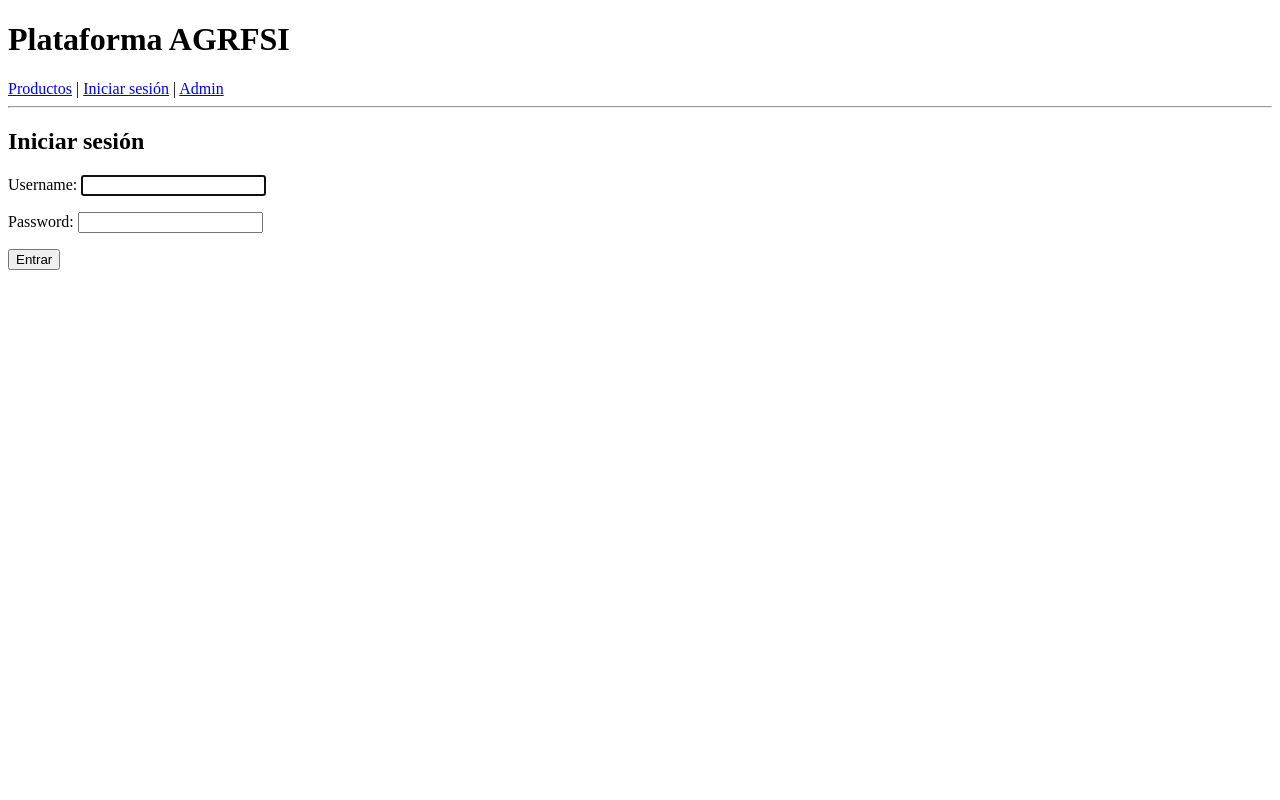
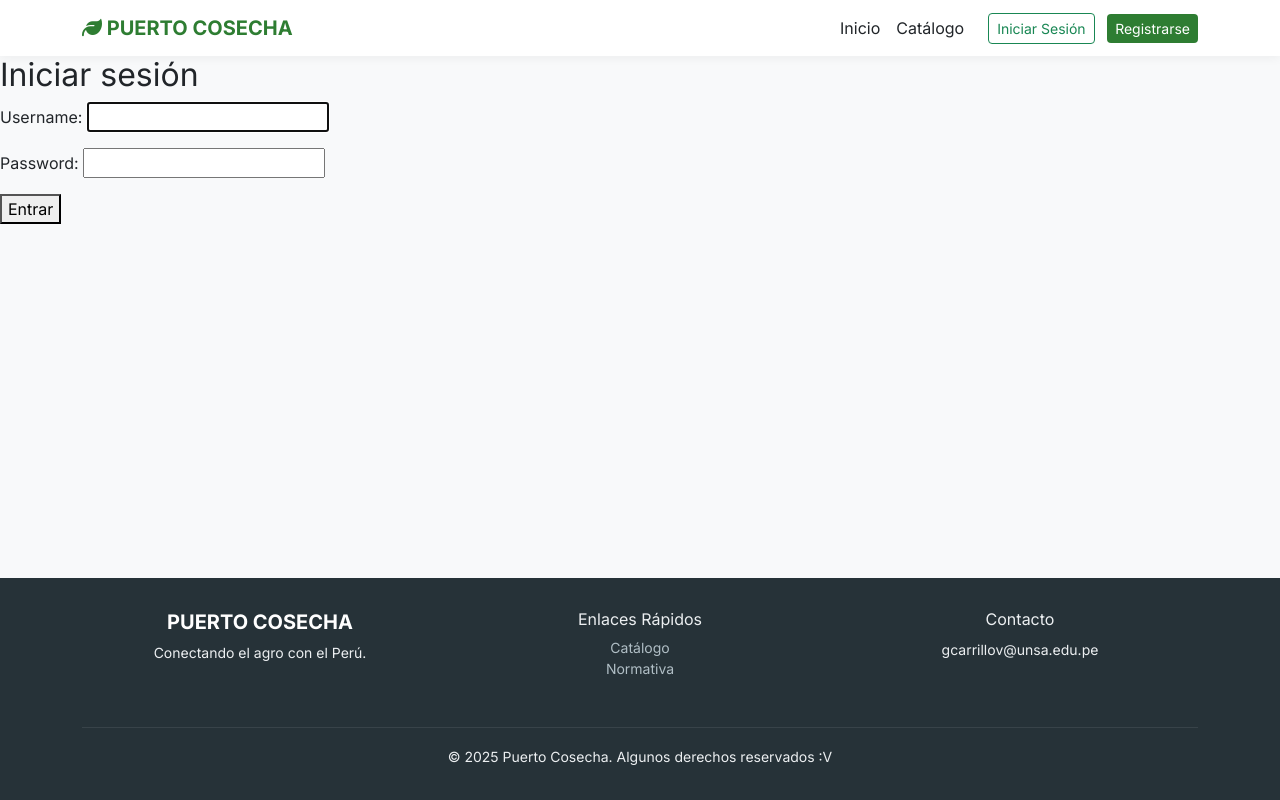
Before and after one commit to gcarrillov/Puerto-Cosecha, a Django app: page /accounts/login/ in a window 1280 px wide. Run offline with Django 5.2, Linux system fonts and the light colour scheme.

Commit message:
Creación de un Layout Principal y un Landing Page para entrada principal

```diff
--- a/templates/base.html
+++ b/templates/base.html
@@ -1,35 +1,128 @@
+{% load static %}
 <!DOCTYPE html>
 <html lang="es">
 <head>
     <meta charset="UTF-8">
-    <title>{% block title %}AGRFSI{% endblock %}</title>
+    <meta name="viewport" content="width=device-width, initial-scale=1.0">
+    <title>{% block title %}Puerto Cosecha{% endblock %} | Agro Exportación</title>
+
+    <link href="https://cdn.jsdelivr.net/npm/bootstrap@5.3.0/dist/css/bootstrap.min.css" rel="stylesheet">
+
+    <link rel="stylesheet" href="https://cdnjs.cloudflare.com/ajax/libs/font-awesome/6.4.0/css/all.min.css">
+    <!-- Google Fonts -->
+    <link href="https://fonts.googleapis.com/css2?family=Inter:wght@300;400;600;700&display=swap" rel="stylesheet">
+
+    <style>
+        :root {
+            --primary-color: #2E7D32; /* Verde Agrícola */
+            --secondary-color: #F9A825; /* Amarillo Sol */
+            --accent-blue: #0277BD;
+            --text-dark: #212529;
+        }
+        body { font-family: 'Inter', sans-serif; background-color: #f8f9fa; min-height: 100vh; display: flex; flex-direction: column; }
+
+        /* Navbar */
+        .navbar-custom { background-color: white; box-shadow: 0 2px 10px rgba(0,0,0,0.05); }
+        .navbar-brand { color: var(--primary-color) !important; font-weight: 700; }
+        .nav-link { color: var(--text-dark); font-weight: 500; }
+        .nav-link:hover { color: var(--primary-color); }
+        .btn-primary-custom { background-color: var(--primary-color); border: none; color: white; }
+        .btn-primary-custom:hover { background-color: #1B5E20; color: white; }
+
+        /* Footer */
+        footer { background-color: #263238; color: #eceff1; margin-top: auto; padding: 2rem 0; }
+        footer a { color: #b0bec5; text-decoration: none; }
+    </style>
 </head>
 <body>
-    <header>
-        <h1>Plataforma AGRFSI</h1>
-        <nav>
-            <a href="{% url 'lista_productos' %}">Productos</a> |
 
-            {% if user.is_authenticated %}
-                Hola, {{ user.username }} |
+    <nav class="navbar navbar-expand-lg navbar-custom sticky-top">
+        <div class="container">
+            <a class="navbar-brand" href="{% url 'home' %}">
+                <i class="fa-solid fa-leaf"></i> PUERTO COSECHA
+            </a>
+            <button class="navbar-toggler" type="button" data-bs-toggle="collapse" data-bs-target="#navbarNav">
+                <span class="navbar-toggler-icon"></span>
+            </button>
+            <div class="collapse navbar-collapse" id="navbarNav">
+                <ul class="navbar-nav ms-auto align-items-center">
+                    <li class="nav-item"><a class="nav-link" href="{% url 'home' %}">Inicio</a></li>
 
-                <form action="{% url 'logout' %}" method="post" style="display:inline;">
-                    {% csrf_token %}
-                    <button type="submit" style="background:none;border:none;color:blue;cursor:pointer;padding:0;">
-                        Cerrar sesión
-                    </button>
-                </form>
+                    <li class="nav-item"><a class="nav-link" href="{% url 'lista_productos' %}">Catálogo</a></li>
 
-                | <a href="{% url 'mis_operaciones' %}">Mis operaciones</a>
-            {% else %}
-                <a href="{% url 'login' %}">Iniciar sesión</a>
-            {% endif %}
+                    {% if user.is_authenticated %}
+                        {% if user.perfil.rol == 'empresa' %}
+                            <li class="nav-item"><a class="nav-link" href="{% url 'mis_operaciones' %}">Mis Operaciones</a></li>
+                        {% endif %}
+                        <li class="nav-item dropdown ms-3">
+                            <a class="nav-link dropdown-toggle btn btn-outline-light text-dark border-0" href="#" role="button" data-bs-toggle="dropdown">
+                                <i class="fa-regular fa-user-circle fs-5"></i> {{ user.username }}
+                            </a>
+                            <ul class="dropdown-menu dropdown-menu-end">
+                                <li><span class="dropdown-item-text text-muted small">Rol: {{ user.perfil.rol|title }}</span></li>
+                                <li><hr class="dropdown-divider"></li>
+                                <li>
+                                    <form action="{% url 'logout' %}" method="post">
+                                        {% csrf_token %}
+                                        <button type="submit" class="dropdown-item text-danger">Cerrar Sesión</button>
+                                    </form>
+                                </li>
+                            </ul>
+                        </li>
+                    {% else %}
+                        <li class="nav-item ms-lg-3">
+                            <a href="{% url 'login' %}" class="btn btn-outline-success btn-sm me-2">Iniciar Sesión</a>
+                            <a href="#" class="btn btn-primary-custom btn-sm">Registrarse</a>
+                        </li>
+                    {% endif %}
+                </ul>
+            </div>
+        </div>
+    </nav>
 
-            | <a href="/admin/">Admin</a>
-        </nav>
-        <hr>
-    </header>
+    <!-- CONTENIDO  -->
+    <main>
+        {% if messages %}
+            <div class="container mt-3">
+                {% for message in messages %}
+                    <div class="alert alert-{{ message.tags }} alert-dismissible fade show">
+                        {{ message }}
+                        <button type="button" class="btn-close" data-bs-dismiss="alert"></button>
+                    </div>
+                {% endfor %}
+            </div>
+        {% endif %}
 
-    {% block content %}{% endblock %}
+        {% block content %}
+        {% endblock %}
+    </main>
+
+    <!-- FOOTER -->
+    <footer>
+        <div class="container text-center">
+            <div class="row">
+                <div class="col-md-4 mb-3">
+                    <h5 class="fw-bold text-white">PUERTO COSECHA</h5>
+                    <p class="small">Conectando el agro con el Perú.</p>
+                </div>
+                <div class="col-md-4 mb-3">
+                    <h6>Enlaces Rápidos</h6>
+                    <ul class="list-unstyled small">
+                        <li><a href="{% url 'lista_productos' %}">Catálogo</a></li>
+                        <li><a href="#">Normativa</a></li>
+                    </ul>
+                </div>
+                <div class="col-md-4 mb-3">
+                    <h6>Contacto</h6>
+                    <small>gcarrillov@unsa.edu.pe</small>
+                </div>
+            </div>
+            <hr class="border-secondary">
+            <small>&copy; 2025 Puerto Cosecha. Algunos derechos reservados :V</small>
+        </div>
+    </footer>
+
+    <!-- Bootstrap JS -->
+    <script src="https://cdn.jsdelivr.net/npm/bootstrap@5.3.0/dist/js/bootstrap.bundle.min.js"></script>
 </body>
 </html>
```
Also changed, not shown: templates/home.html (added, +78 -0 lines).
